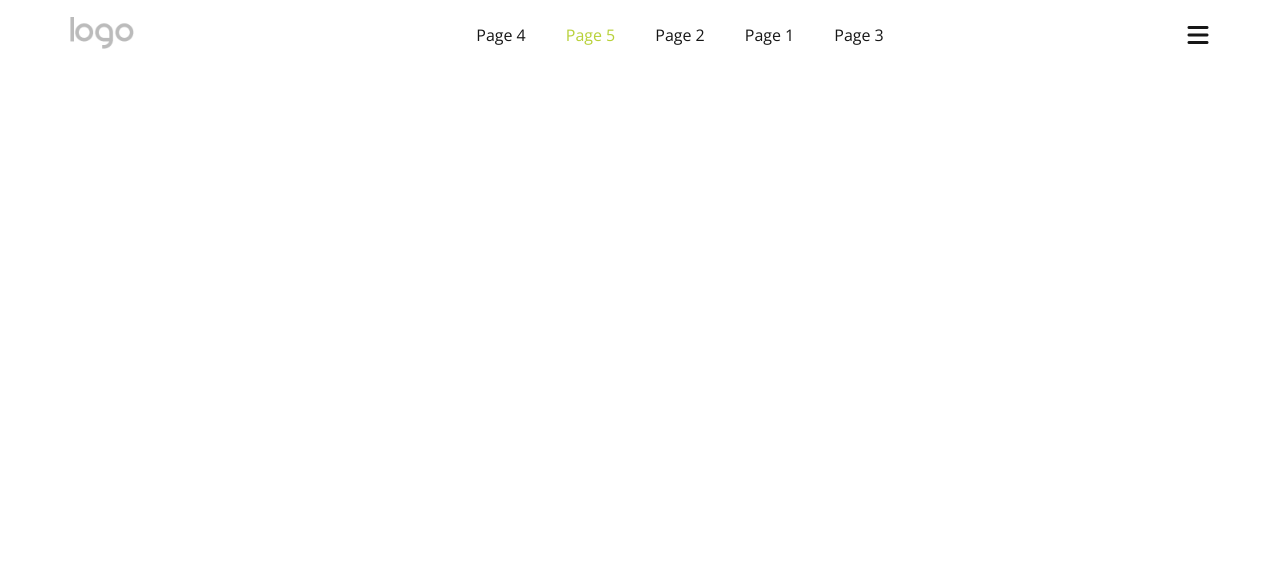
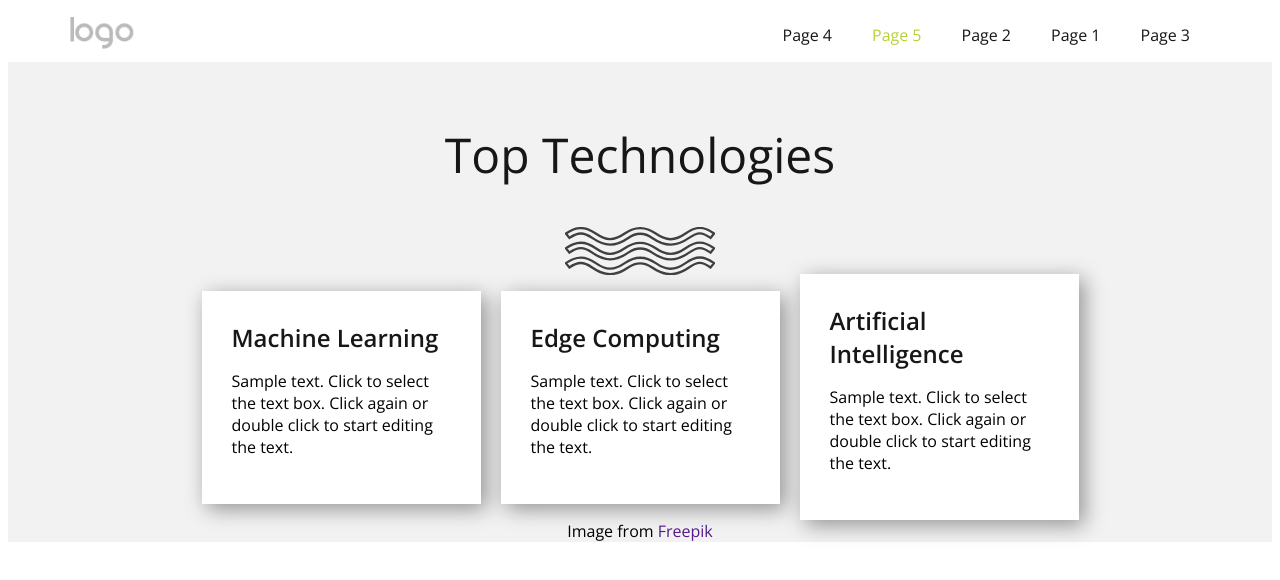
Before and after one commit to tigranyanann/nicepage, a plain HTML site: page index.html in a window 1280 px wide. Drawn offline with nearby package versions, Linux system fonts and the light colour scheme.

Commit message:
i almost finshed the section of the main

```diff
--- a/index.html
+++ b/index.html
@@ -42,5 +42,49 @@
             </div>
         </div>
     </header>
+    <main class="main">
+        <section class="one">
+            <div class="container">
+                <div class="all-main">
+                    <h3>Top Technologies</h3>
+                    <div class="m-btn">
+                        <svg class="u-svg-content" viewBox="-1 -1 162 52" x="0px" y="0px" id="svg-0c8e" style="enable-background:new 0 0 160 50;"><path d="M133,26.7c-13.9,9.7-25.8,9.7-39.8,0c-9.1-6.3-16.8-6.3-25.9,0c-13.8,9.6-25.1,9.6-38.9,0c-9.2-6.4-15.4-6.4-24.6,0L0,22
+	c11.2-7.8,20.6-8.1,32.2,0c11,7.6,19,8.5,31.3,0c11.6-8.1,22.4-7.7,33.5,0c11.4,8,20.3,8.3,32.2,0c11.6-8.1,19.2-8.1,30.8,0
+	l-3.8,4.7C146.9,20.2,142.3,20.2,133,26.7z M133,10.8c-13.9,9.7-25.8,9.7-39.8,0c-9.1-6.3-16.8-6.3-25.9,0
+	c-13.8,9.6-25.1,9.6-38.9,0c-9.2-6.4-15.4-6.4-24.6,0L0,6.1c11.2-7.8,20.6-8.1,32.2,0c11,7.6,19,8.5,31.3,0C75.1-2,85.9-1.6,97,6.1
+	c11.4,8,20.3,8.3,32.2,0C140.8-2,148.4-2,160,6.1l-3.8,4.7C146.9,4.3,142.3,4.3,133,10.8z M32.2,38c11,7.6,19,8.5,31.3,0
+	c11.6-8.1,22.4-7.7,33.5,0c11.4,8,20.3,8.3,32.2,0c11.6-8.1,19.2-8.1,30.8,0l-3.8,4.7c-9.3-6.5-13.9-6.5-23.3,0
+	c-13.9,9.7-25.8,9.7-39.8,0c-9.1-6.3-16.8-6.3-25.9,0c-13.8,9.6-25.1,9.6-38.9,0c-9.2-6.4-15.4-6.4-24.6,0L0,38
+	C11.2,30.2,20.6,29.9,32.2,38z"></path></svg>
+                    </div>
+                    <div class="im-boxs">
+                        <div class="box">
+                            <div>
+                                <h4> Machine Learning</h4>
+                                <p>Sample text. Click to select the text box. Click again or double click to start editing the text.</p>
+                            </div>
+                        </div>
+                        <div class="box">
+                            <div>
+                                <h4> Edge Computing</h4>
+                                <p>Sample text. Click to select the text box. Click again or double click to start editing the text.</p>
+                            </div>
+                        </div>
+                        <div class="box">
+                            <div>
+                                <h4> Artificial Intelligence</h4>
+                                <p>Sample text. Click to select the text box. Click again or double click to start editing the text.</p>
+                            </div>
+                        </div>
+                    </div>
+                    <div class="img"></div>
+                    <div class="link">
+                        Image from
+                        <a href="">Freepik</a>
+                    </div>
+                </div>
+            </div>
+        </section>
+    </main>
 </body>
 </html>
--- a/source/scss/style.scss
+++ b/source/scss/style.scss
@@ -5,18 +5,19 @@
     font-family: 'Open Sans', sans-serif;
 }
 
-header.header {
-    max-height: 80px;
-
-    .container {
+div.container {
         max-width: 1140px;
-        margin: 0 auto;padding-right: 15px;
+        margin: 0 auto;
+        padding-right: 15px;
         padding-left: 15px;
         margin-left: auto;
         margin-right: auto;
         text-align: center;
         width: 100%;
-    }
+}
+
+header.header {
+    max-height: 80px;
 
     .logo a img {
         height: 32px;
@@ -29,6 +30,11 @@ header.header {
         align-items: center;
         justify-content: space-between;
 
+        @media screen and (min-width: 990px) {
+            div.menu-btn {
+                display: none;
+            }
+        }
     }
 
     .menu-btn {
@@ -46,14 +52,84 @@ header.header {
         @media screen and (max-width: 992px) {
             display: none;
         }
+
+        li{
+            a {
+                padding: 10px 20px;
+                color: #171717;
+
+                &:hover {
+                    color: #1e4c6f;
+                }
+            }
+
+            &.green {
+                a {
+                    color: #b8d139;
+                }
+            }
+        }
+
     }
 
-    ul li a {
-        padding: 10px 20px;
+}
+
+                                                    //MAIN
+section.one {
+    background-color: #f2f2f2;
+
+    div.all-main {
+        display: flex;
+        flex-direction: column;
+        justify-content: center;
+        align-items: center;
+    }
+
+    h3 {
+        font-size: 48px;
+        font-weight: 200;
+        margin: 60px auto 0;
+        text-align: center;
+        font-weight: 300;
         color: #171717;
     }
 
-    ul li.green a {
-        color: #b8d139;
+    div.m-btn {
+        width: 150px;
+        height: 47px;
+        margin: 40px auto 0;
+
+        svg {
+            fill: #f2f2f2;
+            stroke-width: 2.5px;
+            stroke: #404040;
+        }
+    }
+
+    div.im-boxs {
+        display: flex;
+        justify-content: center;
+        align-items: center;
+
+        .box {
+            background-image: none;
+            box-shadow: 5px 5px 20px 0 rgb(0 0 0 / 40%);
+            margin: 0 10px;
+            max-width: 279px;
+            max-height: 259px;
+            background-color: #fff;
+
+            div {
+                padding: 30px;
+                text-align: left;
+
+                h4 {
+                    color: #171717;
+                    font-weight: 700;
+                    font-size: 24px;
+                    margin: 0px;
+                }
+            }
+        }
     }
 }
```
Also changed, not shown: source/css/style.css.
